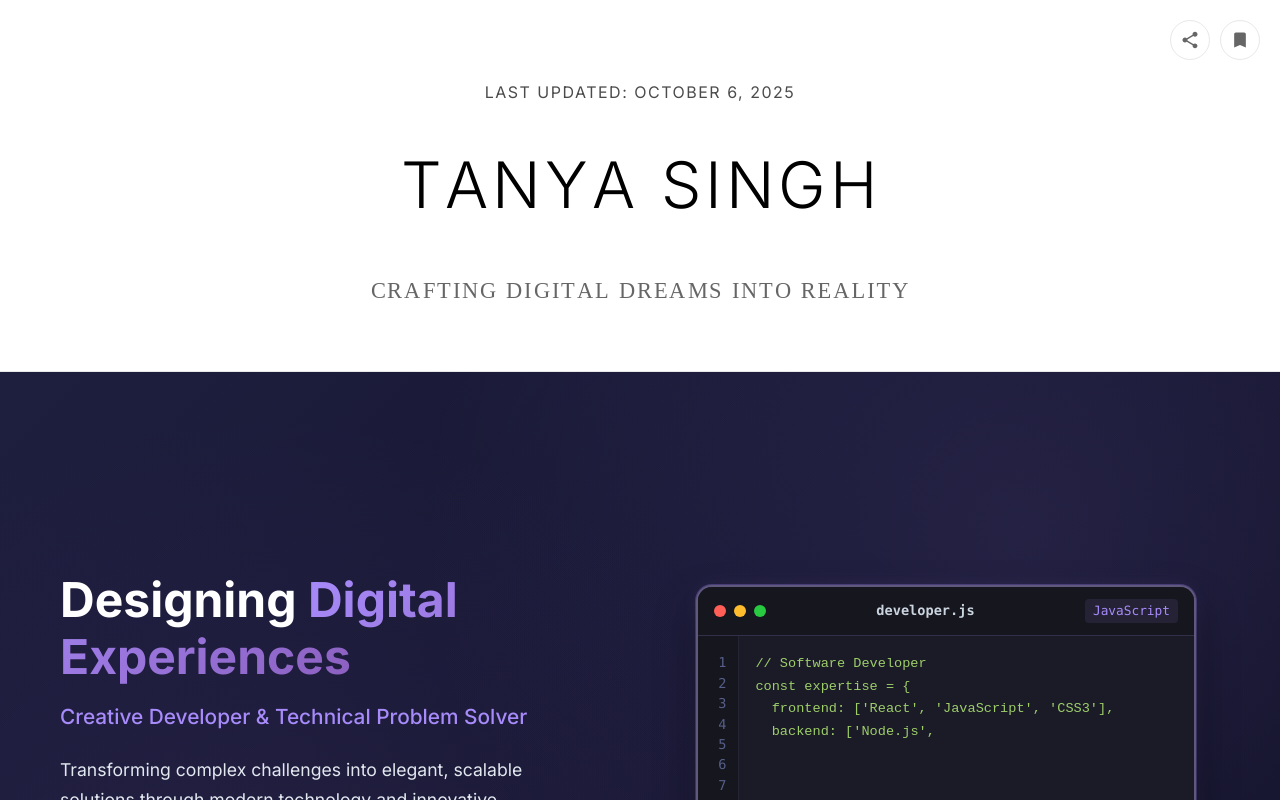
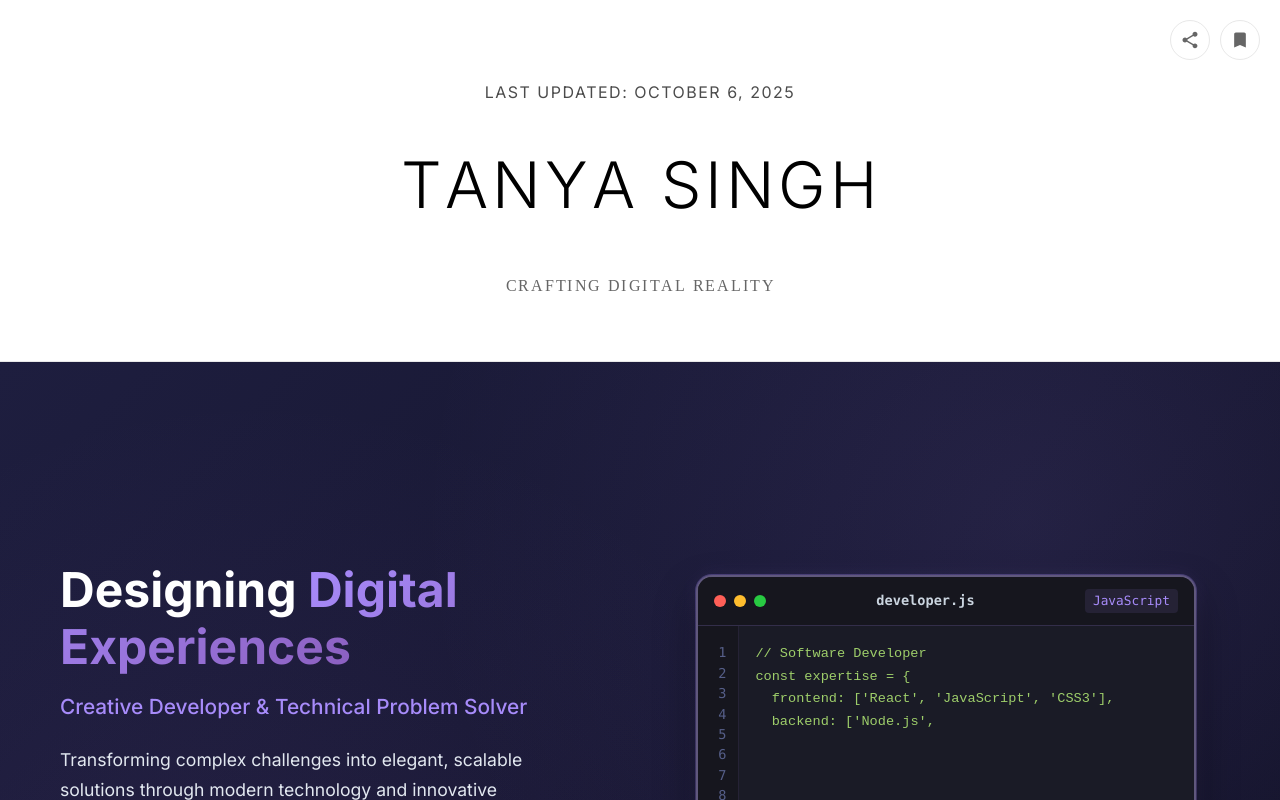
Before and after one commit to Tan-yaaaa/my_portfoilo, a React (Vite) app: page / in a window 1280 px wide. Shown: the top 800 px of the page. Built offline with nearby package versions, Linux system fonts and the light colour scheme; the HTML template or start-up script is replaced by a standard one.

Commit message:
Update site content

```diff
--- a/src/components/Header/Header.jsx
+++ b/src/components/Header/Header.jsx
@@ -73,7 +73,7 @@ function Header() {
   }
 
   const renderAnimatedTagline = () => {
-    const tagline = "Crafting Digital Dreams into Reality"
+    const tagline = "Crafting Digital Reality"
     return tagline.split('').map((letter, index) => (
       <span
         key={index}
--- a/src/components/Header/Header.module.css
+++ b/src/components/Header/Header.module.css
@@ -65,7 +65,7 @@
 /* Tagline Styles */
 .tagline {
   margin-top: 10px;
-  min-height: 40px;
+  min-height: 30px;
   display: flex;
   justify-content: center;
   align-items: center;
@@ -75,8 +75,8 @@
 
 .taglineLetter {
   display: inline-block;
-  font-size: 1.4rem;
-  font-weight: 300;
+  font-size: 1rem;
+  font-weight: 200;
   letter-spacing: 1px;
   text-transform: uppercase;
   color: #666;
--- a/vite.config.js
+++ b/vite.config.js
@@ -4,5 +4,5 @@ import react from '@vitejs/plugin-react'
 // https://vite.dev/config/
 export default defineConfig({
   plugins: [react()],
-   base: '/my_portfolio/',
+   base: '/my_portfoilo/',
 })
```
